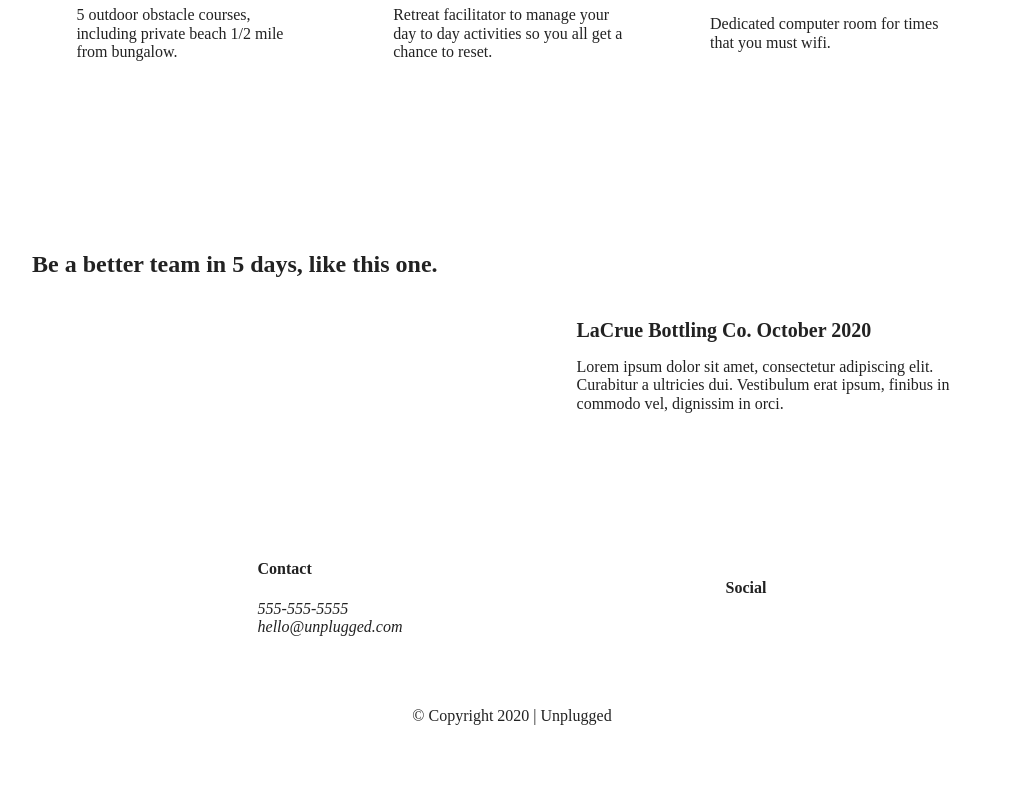
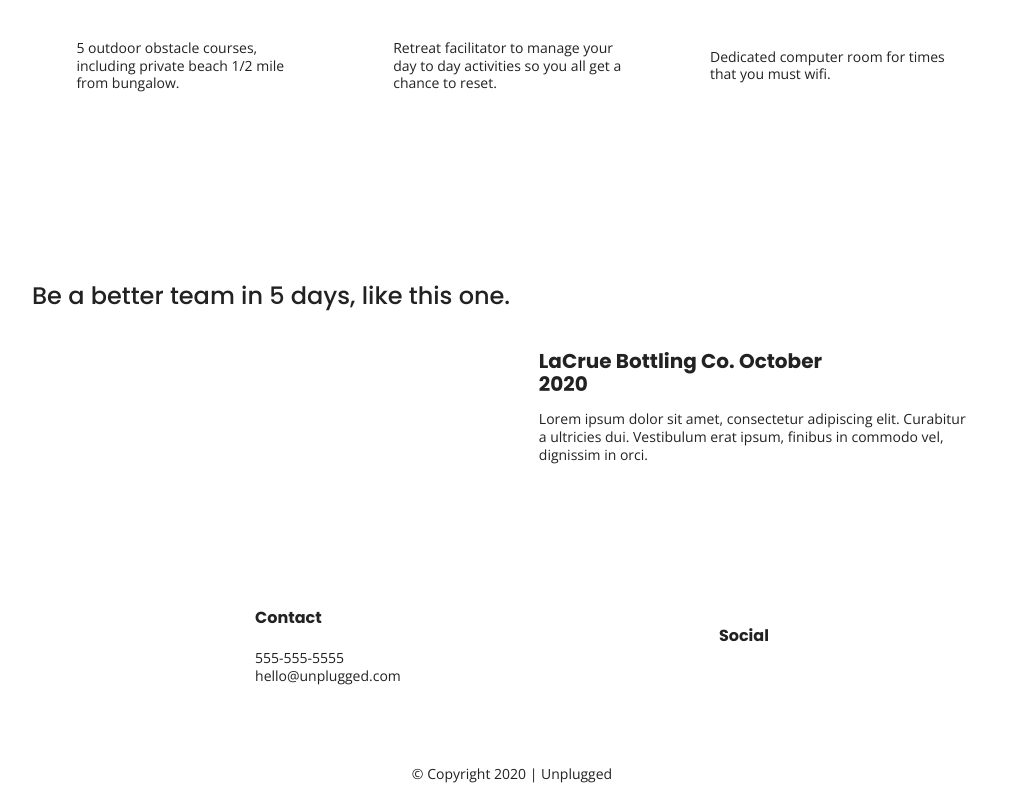
Before and after one commit to codercreative/unplugged-retreat, a website built with Parcel: page index.html in a window 1280 px wide. Shown: the part 975-1778 px from the top of the page, without its empty margins (128-1151 px from the left). Before the commit the page ends 1710 px from the top, so only its background shows below. Built offline with nearby package versions, Linux system fonts and the light colour scheme.

Commit message:
Implemented text styles

```diff
--- a/about/index.html
+++ b/about/index.html
@@ -15,7 +15,9 @@
   <link rel="manifest" href="../site.webmanifest">
   <link rel="apple-touch-icon" href="../icon.png">
   <!-- Place favicon.ico in the root directory -->
-
+ <!-- Google Fonts -->
+  <link href="https://fonts.googleapis.com/css2?family=Open+Sans:wght@400;700&display=swap" rel="stylesheet">
+  <link href="https://fonts.googleapis.com/css2?family=Poppins:wght@500;700&display=swap" rel="stylesheet">
   <link rel="stylesheet" href="../css/normalize.css">
   <link rel="stylesheet" href="../css/main.css">
 
--- a/css/main.css
+++ b/css/main.css
@@ -87,7 +87,59 @@ textarea {
    Author's custom styles
    ========================================================================== */
 
+/*General Styles*/
 
+html {
+  font-size: 16px;
+}
+
+body {
+  font-family: 'Open Sans', sans-serif;
+  font-size: 1em;
+  text-align: left;
+}
+
+ul,
+ol {
+  list-style-type: none;
+}
+
+a {
+  color: #E2E3ED;
+  text-decoration: none;
+}
+
+h2 {
+  font-family: 'Poppins', sans-serif;
+  font-weight: normal;
+}
+
+h3,
+h4 {
+  font-family: 'Poppins', sans-serif;
+}
+
+p {
+  font-size: .875em;
+  line-height: 1.285;
+}
+
+img {
+  width: 100%;
+}
+
+figure {
+  margin: 0;
+}
+
+address {
+  font-style: normal;
+}
+
+.content-wrapper {
+  width: 90%;
+  margin: 50px 0;
+}
 /*-----Base Header - Footer Styles-----*/
 
 header,
@@ -170,7 +222,7 @@ footer .social-icons p {
 footer .copyright {
   display: flex;
   justify-content: center;
-  margin: 10px 0;
+  margin: 20px 0;
 }
 
 /* -------------------- Mobile Styles - Homepage -------------------- */
--- a/index.html
+++ b/index.html
@@ -15,7 +15,9 @@
   <link rel="manifest" href="site.webmanifest">
   <link rel="apple-touch-icon" href="icon.png">
   <!-- Place favicon.ico in the root directory -->
-
+  <!-- Google Fonts -->
+  <link href="https://fonts.googleapis.com/css2?family=Open+Sans:wght@400;700&display=swap" rel="stylesheet">
+  <link href="https://fonts.googleapis.com/css2?family=Poppins:wght@500;700&display=swap" rel="stylesheet">
   <link rel="stylesheet" href="css/normalize.css">
   <link rel="stylesheet" href="css/main.css">
 
```
Also changed, not shown: faq/index.html (+3 -1 lines).
